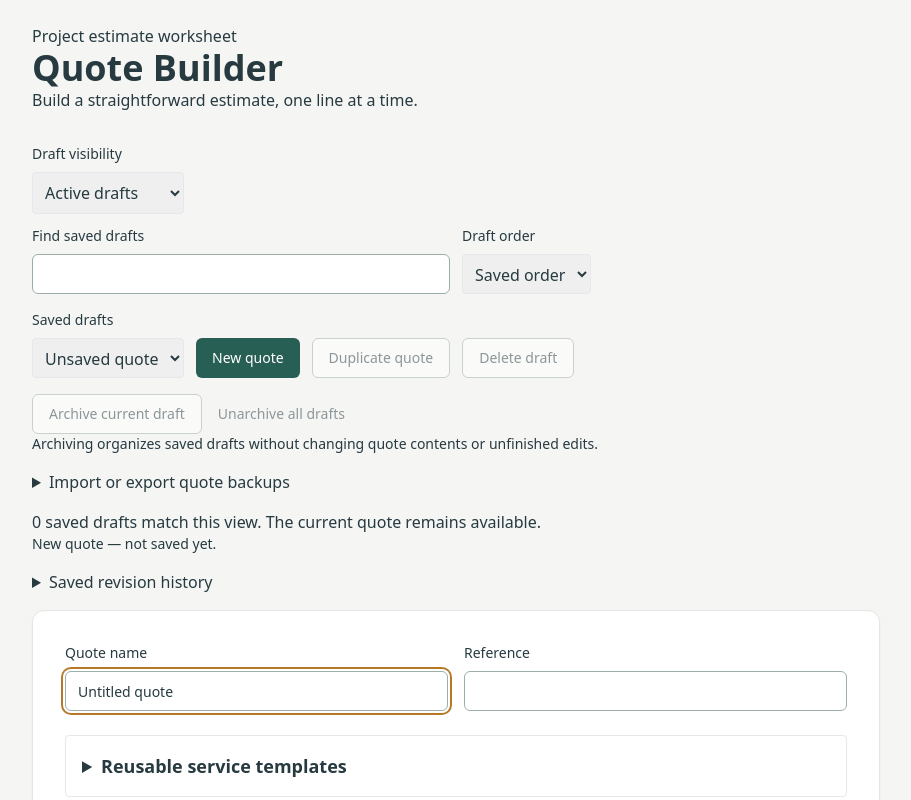
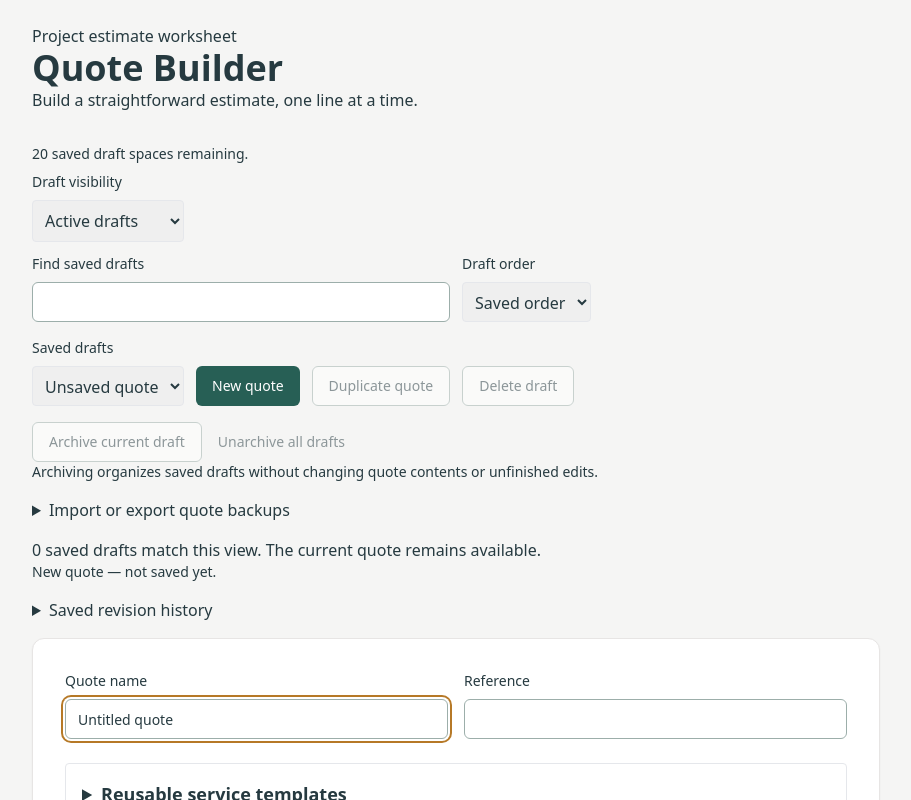
Before and after one commit to kirkduchesne/quote-builder, a Next.js app: page / in a window 1280 px wide. Shown: the top 800 px of the page, without its empty margins (184-1095 px from the left). Built offline with nearby package versions, Linux system fonts and the light colour scheme.

Commit message:
feat: show remaining draft and template capacity

```diff
--- a/components/draft-workspace.tsx
+++ b/components/draft-workspace.tsx
@@ -229,6 +229,7 @@ export function DraftWorkspace() {
   if (!active) return <p role="status">Loading saved drafts…</p>;
   return (
     <>
+      <p className="mb-2 text-sm print:hidden">{20 - drafts.length} saved draft spaces remaining.</p>
       <div className="mb-3 print:hidden">
         <label htmlFor="archive-scope">Draft visibility</label>
         <select id="archive-scope" className="rounded border p-2" value={archiveScope} onChange={event => setArchiveScope(event.target.value)}>
--- a/components/template-manager.tsx
+++ b/components/template-manager.tsx
@@ -213,6 +213,7 @@ export function TemplateManager({
           value={search}
           onChange={(e) => setSearch(e.target.value)}
         />
+        <p className="text-sm">{30 - templates.length} service template spaces remaining.</p>
         <p>{searchTemplates(templates, search).length} matching templates</p>
         <ul>
           {searchTemplates(templates, search).map((template) => (
```
